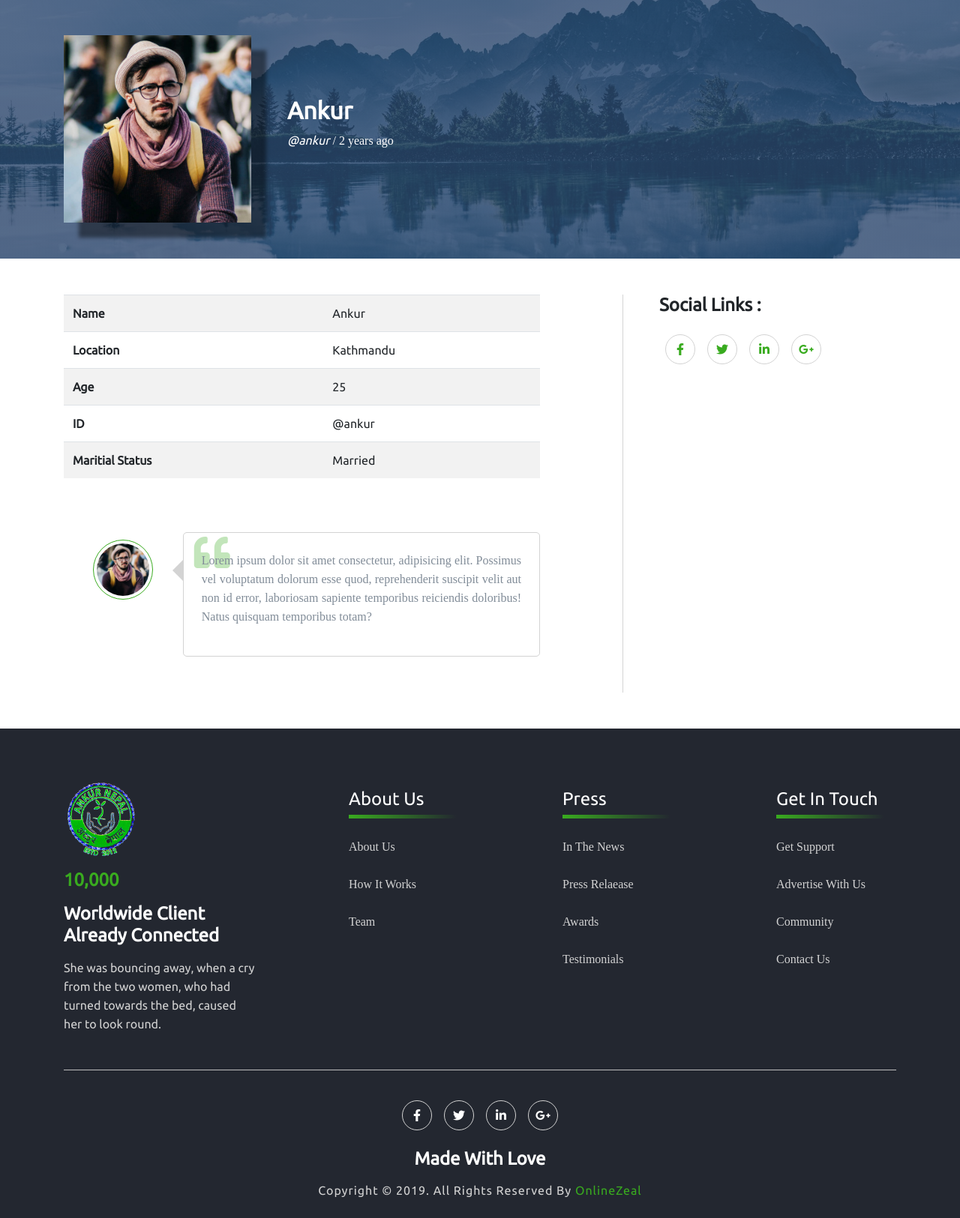
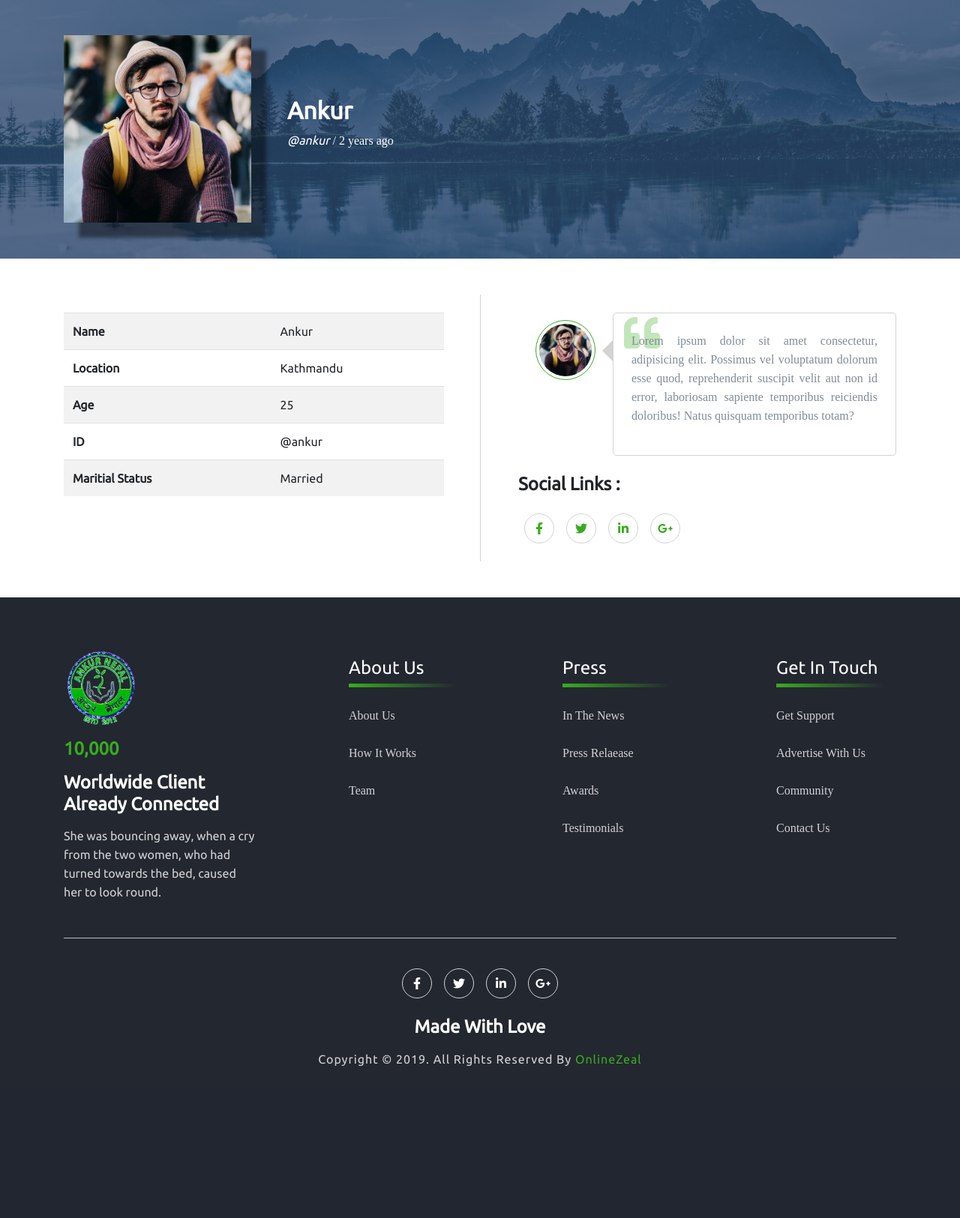
Before and after one commit to prazhit/Ankur-Nepal, a PHP site: page /profile.php in a window 1280 px wide. Shown: the part 468-2093 px from the top of the page at 75% size. After the commit the page ends 1890 px from the top, so only its background shows below. Run offline with PHP 8.4, Linux system fonts and the light colour scheme; some libraries are stand-ins or nearby versions; some web fonts are replaced.

Commit message:
profile site updated

```diff
--- a/css/style.css
+++ b/css/style.css
@@ -269,11 +269,11 @@ nav.navbar .donate button:hover {
   letter-spacing: 1px;
 }
 
-.social-icons {
+.footer .social-icons {
   line-height: 20px;
 }
 
-.social-icons a {
+.footer .social-icons a {
   border: 1px solid lightgrey;
   border-radius: 50%;
   height: 40px;
@@ -295,7 +295,7 @@ nav.navbar .donate button:hover {
   transition: .5s;
 }
 
-.social-icons a:hover {
+.footer .social-icons a:hover {
   background: #39ab1f;
   border: 1px solid #39ab1f;
 }
@@ -748,6 +748,14 @@ nav.navbar .donate button:hover {
   transition: .5s;
 }
 
+.our-team .owl-carousel .card h4 a {
+  color: #2b486e;
+}
+
+.our-team .owl-carousel .card h4 a:hover {
+  color: #39ab1f;
+}
+
 .our-team .owl-carousel .owl-dots .owl-dot {
   outline: none;
 }
@@ -767,7 +775,7 @@ nav.navbar .donate button:hover {
           box-shadow: 0 0 20px rgba(0, 0, 0, 0.274);
 }
 
-.our-team .owl-carousel .active.center h4 {
+.our-team .owl-carousel .active.center h4 a {
   color: #39ab1f;
 }
 
@@ -1589,14 +1597,42 @@ nav.navbar .donate button:hover {
 
 .profile-table .social {
   border-left: 1px solid lightgrey;
+  padding-left: 50px;
+}
+
+@media (max-width: 1024px) {
+  .profile-table .social {
+    border: none;
+    padding-left: 15px;
+  }
 }
 
 .profile-table .social a {
   color: #39ab1f;
+  border: 1px solid lightgrey;
+  border-radius: 50%;
+  height: 40px;
+  width: 40px;
+  line-height: 40px;
+  display: -webkit-box;
+  display: -ms-flexbox;
+  display: flex;
+  -webkit-box-pack: center;
+      -ms-flex-pack: center;
+          justify-content: center;
+  -webkit-box-align: center;
+      -ms-flex-align: center;
+          align-items: center;
+  margin: 0 8px;
+  text-decoration: none;
+  -webkit-transition: .5s;
+  transition: .5s;
 }
 
 .profile-table .social a:hover {
   color: white;
+  background: #39ab1f;
+  border: 1px solid #39ab1f;
 }
 
 .profile-table .comment-box img {
--- a/profile.php
+++ b/profile.php
@@ -24,7 +24,7 @@
 <section class="profile-table py-5">
     <div class="container">
         <div class="row">
-            <div class="col-lg-7 col-md-7">
+            <div class="col-lg-6 col-md-6 pr-5 py-4">
                 <table class="table table-striped">
                     <tbody>
                         <tr>
@@ -49,21 +49,21 @@
                         </tr>
                     </tbody>
                 </table>
-
-                <div class="comment-box mt-4">
+            </div>
+            <div class="col-lg-6 col-md-6 social">
+                <div class="comment-box">
                     <div class="row no-gutters">
-                        <div class="col-lg-3 py-5 text-center">
+                        <div class="col-lg-3 py-4 text-center">
                             <img src="pics/about-2.jpg" alt="#" class="img-thumbnail">
                         </div>
-                        <div class="col-lg-9 py-5">
+                        <div class="col-lg-9 py-4">
                             <div class="cmt p-4">
                                 <p>Lorem ipsum dolor sit amet consectetur, adipisicing elit. Possimus vel voluptatum dolorum esse quod, reprehenderit suscipit velit aut non id error, laboriosam sapiente temporibus reiciendis doloribus! Natus quisquam temporibus totam?</p>
                             </div>
                         </div>
                     </div>
                 </div>
-            </div>
-            <div class="col-lg-4 col-md-4 pl-5 social offset-lg-1">
+
                 <h4 class="font-weight-bold">Social Links :</h4>
                 <div class="social-icons my-4">
                     <ul class="list-unstyled d-flex align-items-center">
--- a/sass/include/_footer.scss
+++ b/sass/include/_footer.scss
@@ -53,8 +53,6 @@
 
     }
 
-}
-
     .social-icons{
         line-height: 20px;
         a{
@@ -77,3 +75,5 @@
             }
         }
     }
+
+}
--- a/sass/pages/_about.scss
+++ b/sass/pages/_about.scss
@@ -77,6 +77,14 @@
                 }
             }
 
+            h4 a{
+                color:$sec-color;
+
+                &:hover{
+                    color:$pri-color;
+                }
+            }
+
 
         }
         .owl-dots{
@@ -98,7 +106,7 @@
                 opacity:1!important;
                 box-shadow: 0 0 20px rgba(0, 0, 0, 0.274);
             }
-            h4{
+            h4 a{
                 color:$pri-color;
             }
         }
--- a/sass/pages/_profile.scss
+++ b/sass/pages/_profile.scss
@@ -15,12 +15,31 @@
 .profile-table{
     .social{
         border-left:1px solid lightgrey;
+        padding-left:50px;
+
+        @include media(sm){
+            border:none;
+            padding-left:15px;
+        }
 
         a{
             color:$pri-color;
+            border:1px solid lightgrey;
+            @include border-radius(50%);
+            height: 40px;
+            width: 40px;
+            line-height: 40px;
+            display: flex;
+            justify-content: center;
+            align-items: center;
+            margin:0 8px;
+            text-decoration: none;
+            transition:.5s;
 
             &:hover{
                 color:white;
+                background:$pri-color;
+                border:1px solid $pri-color;
             }
         }
     }
```
Also changed, not shown: about.php (+5 -5 lines), 1 other file. Lines whose indentation alone changed are shown as unchanged.
